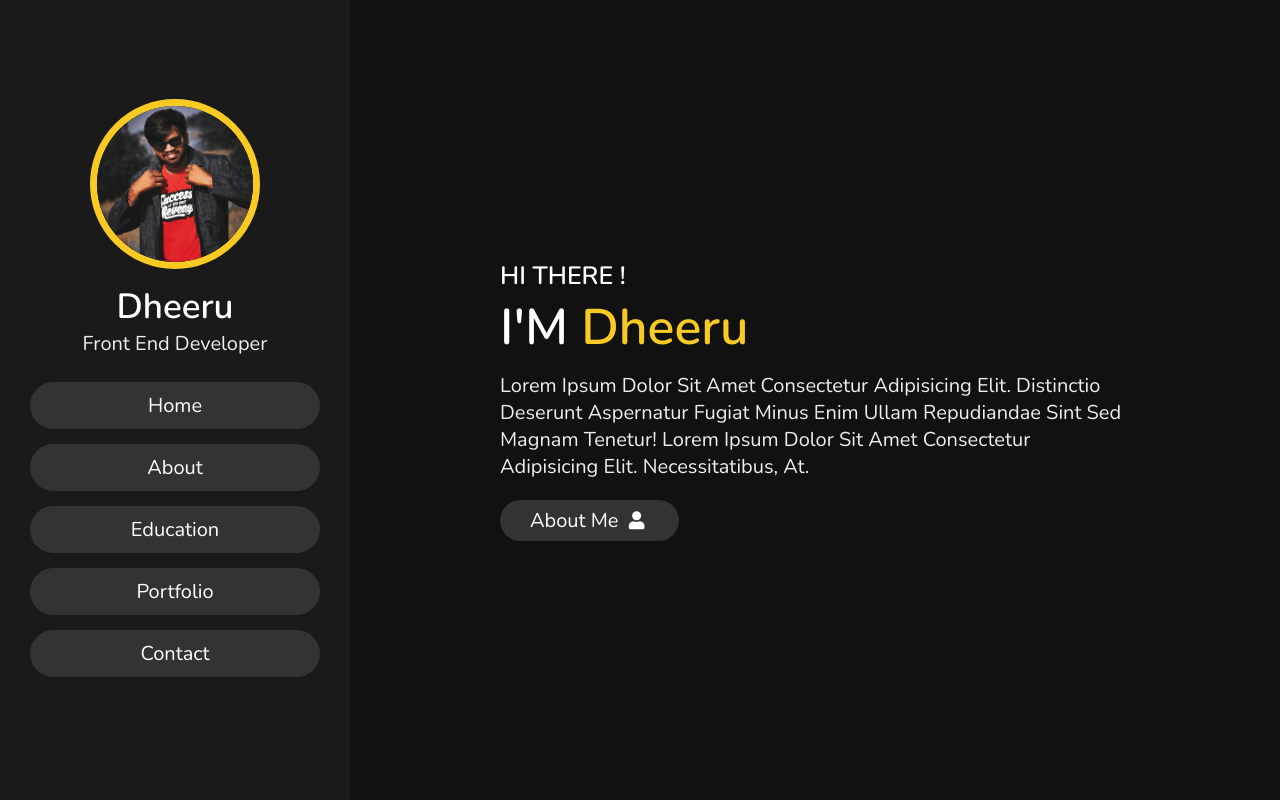
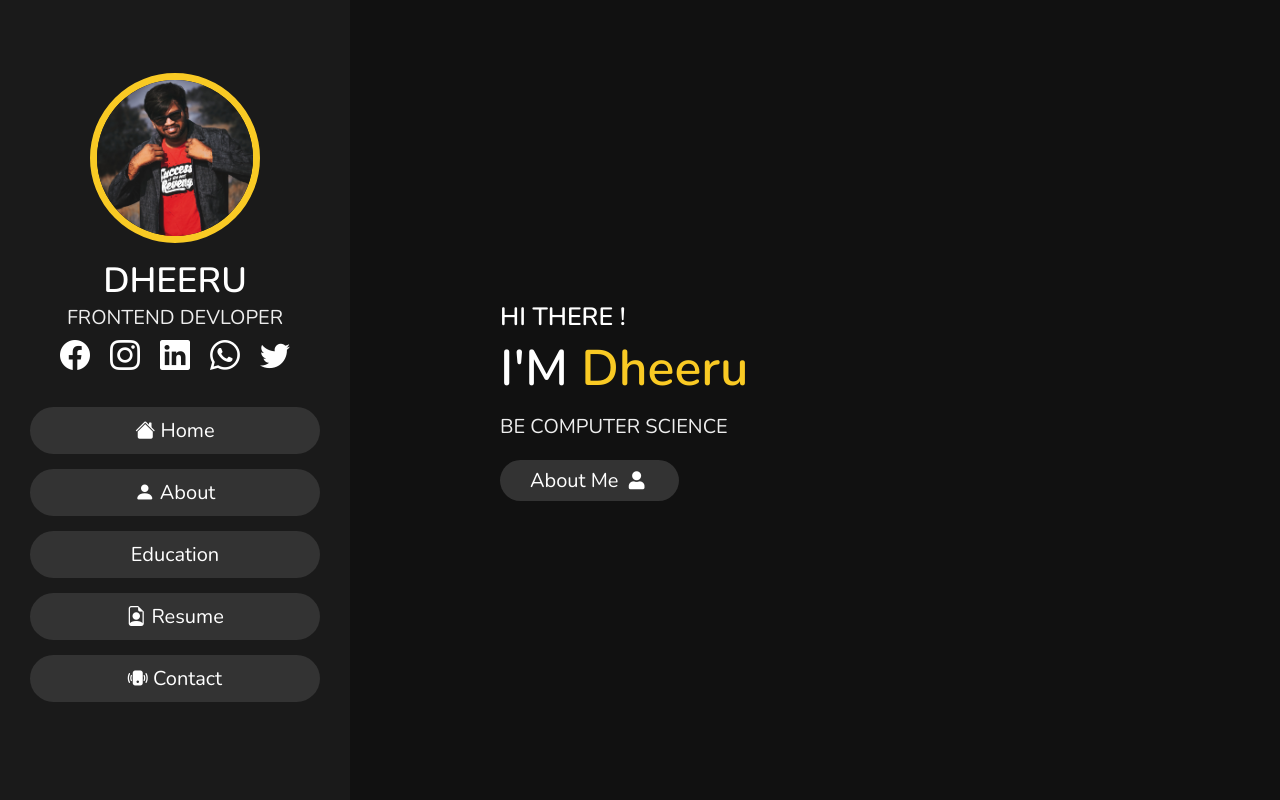
Before and after one commit to DHEERUPORTFOLIO/dheeruportfolio.github.io, a plain HTML site: page index.html in a window 1280 px wide. Shown: the top 800 px of the page. Drawn offline with nearby package versions, Linux system fonts and the light colour scheme; files whose address does not match are found by name.

Commit message:
Icons/Resume

```diff
--- a/index.html
+++ b/index.html
@@ -11,6 +11,8 @@
     <!-- custom css file link  -->
     <link rel="stylesheet" href="style.css">
 
+    <link rel="stylesheet" href="https://cdn.jsdelivr.net/npm/bootstrap-icons@1.5.0/font/bootstrap-icons.css">
+
 </head>
 <body>
 
@@ -20,17 +22,25 @@
 
     <div class="user">
         <img src="img1.jpg" alt="">
-        <h3 class="name">Dheeru</h3>
-        <p class="post">front end developer</p>
+        <h3 class="name">DHEERU</h3>
+        <p class="post">fRONTEND DEVLOPER</p>
+        <div class="flex">
+            <li><a href="https://www.facebook.com/dheeruangadi"><i class="bi bi-facebook"></a></i></li>
+            <li><a href="https://instagram.com/_______dheeraj_____?utm_medium=copy_link"><i class="bi bi-instagram"></a></i></li>
+            <li><a href="https://www.linkedin.com/in/angadi-dheerendra-kumar-289548205"><i class="bi bi-linkedin"></a></i></li>
+            <li><a href="https://api.whatsapp.com/send?phone=8971004807&text=Hai%20Dheeru"><i class="bi bi-whatsapp"></a></i></li>
+            <li><a href="https://twitter.com/Dheeraj96404347?s=09"><i class="bi bi-twitter"></a></i></li>
+
+        </div>
     </div>
 
     <nav class="navbar">
         <ul>
-            <li><a href="#home">home</a></li>
-            <li><a href="#about">about</a></li>
+            <li><a href="#home"><i class="bi bi-house-fill"></i> home</a></li>
+            <li><a href="#about"><i class="bi bi-person-fill"></i> about</a></li>
             <li><a href="#education">education</a></li>
-            <li><a href="#portfolio">portfolio</a></li>
-            <li><a href="#contact">contact</a></li>
+            <li><a href="#portfolio"><i class="bi bi-file-earmark-person"></i> Resume</a></li>
+            <li><a href="#contact"><i class="bi bi-phone-vibrate-fill"></i> contact</a></li>
         </ul>
     </nav>
 
@@ -46,7 +56,7 @@
 
     <h3>HI THERE !</h3>
     <h1>I'M <span>Dheeru</span></h1>
-    <p>Lorem ipsum dolor sit amet consectetur adipisicing elit. Distinctio deserunt aspernatur fugiat minus enim ullam repudiandae sint sed magnam tenetur! Lorem ipsum dolor sit amet consectetur adipisicing elit. Necessitatibus, at.
+    <p> BE COMPUTER SCIENCE
     </p>
     <a href="#about"><button class="btn">about me <i class="fas fa-user"></i></button></a>
 
@@ -68,7 +78,8 @@
         <h3> <span> qualification : </span> BE </h3>
         <h3> <span> post : </span> front end developer </h3>
         <h3> <span> language : </span> Kannada</h3>
-        <a href="#"><button class="btn"> download CV <i class="fas fa-download"></i> </button></a>
+        <a href="A DHEERENDRA KUMAR .pdf" download><button class="btn"> download CV <i class="fas fa-download"></i> </button></a>
+        <!-- <a href="img1.jpg" download><img src="img1.jpg" alt="" width="100px" height="100px"></a> -->
     </div>
 
     <div class="counter">
@@ -222,7 +233,7 @@
         <input type="email" placeholder="email" class="box">
         <input type="text" placeholder="project" class="box">
         <textarea name="" id="" cols="30" rows="10" class="box message" placeholder="message"></textarea>
-        <button type="submit" class="btn"> send <i class="fas fa-paper-plane"></i> </button>
+        <button type="submit" class="btn"><a  href="https://api.whatsapp.com/send?phone=8971004807&text=Hai%20Dheeraj%20Found%20Your%20Portfolio%20Interesting%20i%20want%20to%20hire%20you" style="color:white">send <i class="bi bi-whatsapp"></i> </a></button>
 
     </form>
 
--- a/style.css
+++ b/style.css
@@ -174,6 +174,8 @@ header .navbar ul li a:hover{
     color:#eee;
     padding: 1rem 0;
 }
+
+
 
 .about .row{
     display: flex;
@@ -370,6 +372,23 @@ header .navbar ul li a:hover{
     display: none;
 }
 
+.flex{
+    display: flex;
+    color:white;
+    list-style: none;
+    padding:5px;
+
+}
+.flex li i {
+    font-size:30px;
+    padding:10px;
+    color:white;
+}
+.flex li i:hover{
+    color:#f9ca24;
+
+}
+
 
 
 
```
Also changed, not shown: 1 other file.
